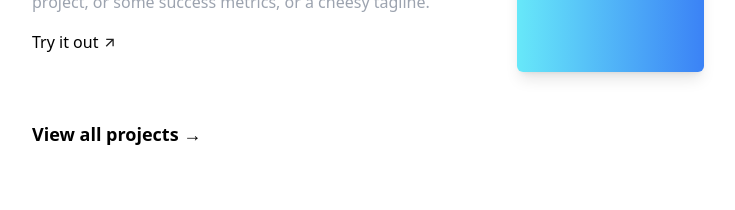
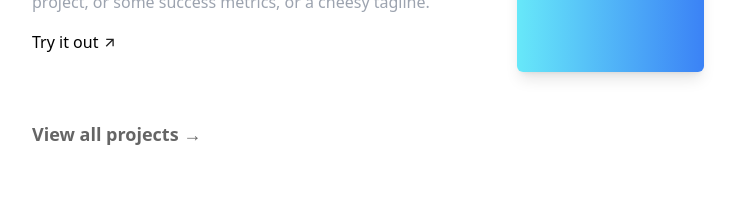
Before and after one commit to omarouhra/minimal-portfolio, a Next.js app: page / in a window 1280 px wide. Shown: the part 1080-1290 px from the top of the page, without its empty margins (272-1007 px from the left). Built offline with nearby package versions, Linux system fonts and the light colour scheme.

Commit message:
feat: animation 🎉

```diff
--- a/components/Layout/index.tsx
+++ b/components/Layout/index.tsx
@@ -7,7 +7,7 @@ function Layout({ children }: { children: React.ReactNode }) {
     <section className="bg-white dark:bg-[#2A2A2A] transition duration-500 px-5">
       <div className='mx-auto max-w-2xl min-h-screen '>
         <Header />
-        <main>{ children }</main>
+        <main className="animate-fade-in-up">{ children }</main>
         <Footer />
       </div>
     </section>
--- a/components/core/Button.tsx
+++ b/components/core/Button.tsx
@@ -6,7 +6,7 @@ type ButtonType = {
 
 function Button({ lable }: ButtonType) {
     return (
-        <button className='text-lg font-semibold'>
+        <button className='text-lg font-semibold opacity-60 hover:opacity-100 hover:translate-x-1 transition duration-200'>
             { lable }
         </button>
     )
--- a/tailwind.config.js
+++ b/tailwind.config.js
@@ -6,7 +6,24 @@ module.exports = {
   ],
   darkMode:'class',
   theme: {
-    extend: {},
+    extend: {
+      keyframes: {
+
+        'fade-in-up': {
+          '0%': {
+            opacity: '0',
+            transform: 'translateY(10px)'
+          },
+          '100%': {
+            opacity: '1',
+            transform: 'translateY(0)'
+          },
+        },
+      },
+      animation: {
+         'fade-in-up': 'fade-in-up 0.5s ease-out',
+      }
+    },
   },
   plugins: [],
 }
```
